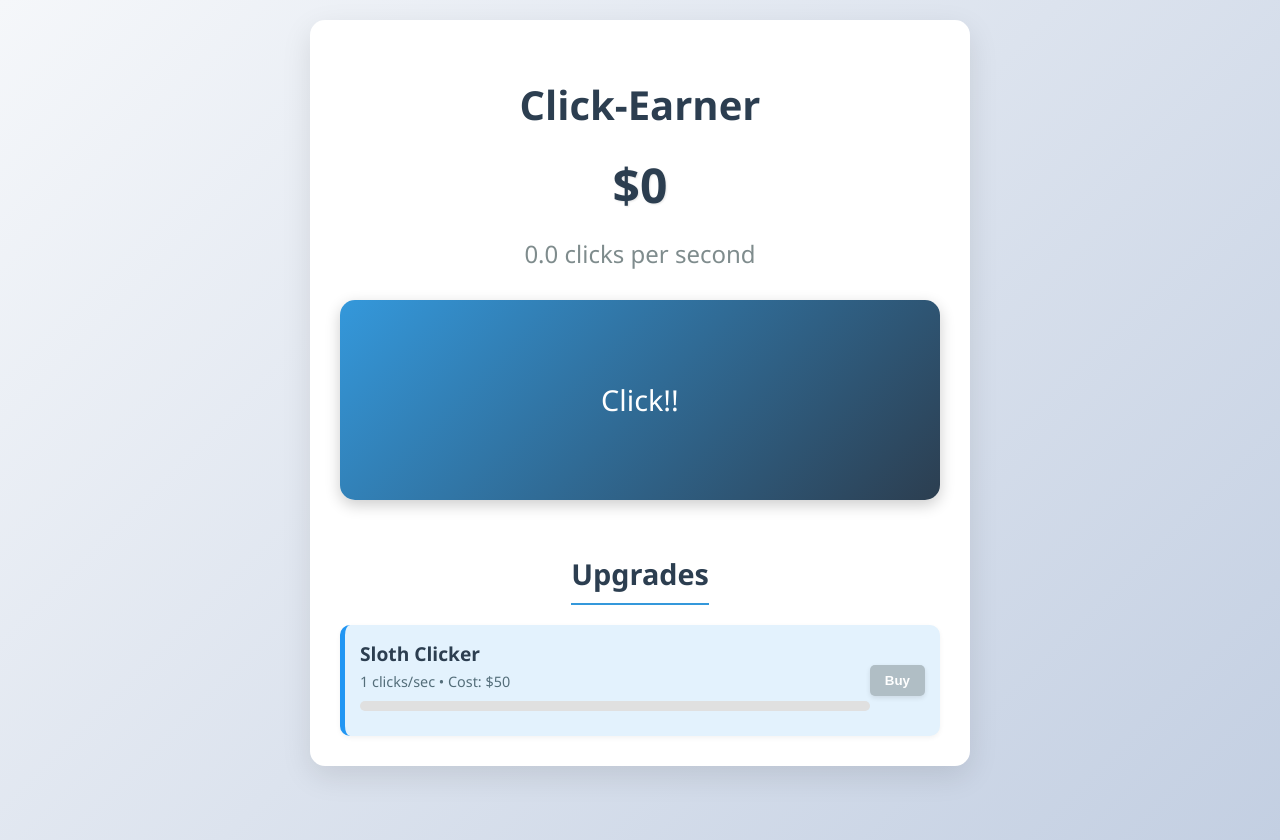
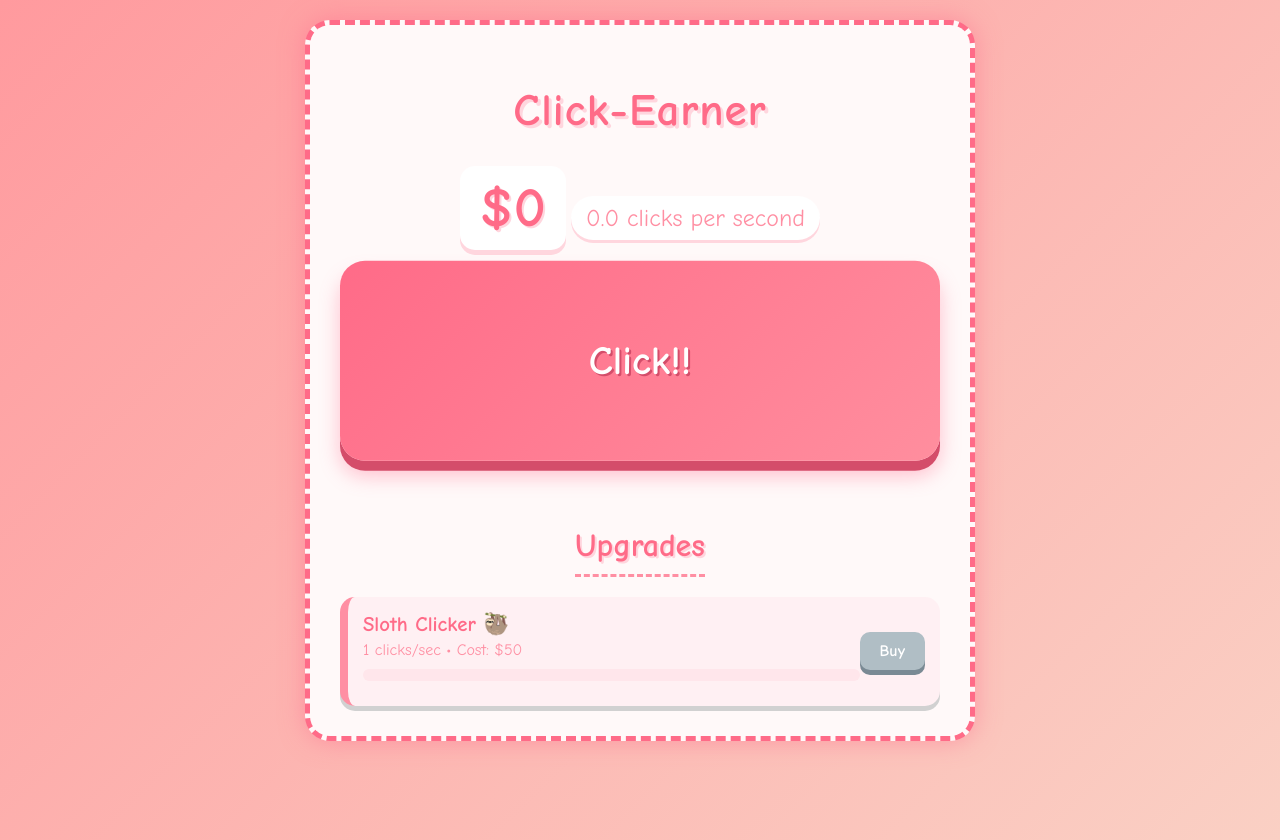
Before and after one commit to earnclicker/earnclicker.github.io, a plain HTML site: page index.html in a window 1280 px wide. Drawn offline with Linux system fonts and the light colour scheme.

Commit message:
Update index.html

```diff
--- a/index.html
+++ b/index.html
@@ -3,63 +3,107 @@
 <head>
     <meta charset="UTF-8">
     <meta name="viewport" content="width=device-width, initial-scale=1.0">
-    <title>Click-Earner</title>
+    <title>Click-Earner: Cartoonish Adventure</title>
     <style>
+        /* Cartoonish & Playful Styling */
         body {
-            font-family: 'Segoe UI', Tahoma, Geneva, Verdana, sans-serif;
+            font-family: 'Comic Sans MS', 'Arial Rounded MT Bold', sans-serif;
             text-align: center;
-            background: linear-gradient(135deg, #f5f7fa 0%, #c3cfe2 100%);
+            background: linear-gradient(135deg, #ff9a9e 0%, #fad0c4 100%);
             margin: 0;
             padding: 20px;
             min-height: 100vh;
             user-select: none;
             overflow-x: hidden;
         }
+
         #game-container {
             max-width: 600px;
             margin: 0 auto;
-            background-color: white;
+            background-color: #fff9f9;
             padding: 30px;
+            border-radius: 25px;
+            box-shadow: 0 10px 30px rgba(255, 105, 140, 0.3);
+            position: relative;
+            border: 5px dashed #ff6b88;
+            animation: pulse 2s infinite;
+        }
+
+        @keyframes pulse {
+            0% { box-shadow: 0 0 15px rgba(255, 105, 140, 0.3); }
+            50% { box-shadow: 0 0 25px rgba(255, 105, 140, 0.5); }
+            100% { box-shadow: 0 0 15px rgba(255, 105, 140, 0.3); }
+        }
+
+        h1 {
+            color: #ff6b88;
+            margin-bottom: 10px;
+            font-size: 2.8rem;
+            text-shadow: 3px 3px 0 #ffd6de;
+            letter-spacing: 1px;
+        }
+
+        #points-display {
+            font-size: 3.5rem;
+            margin: 20px 0;
+            color: #ff6b88;
+            font-weight: bold;
+            text-shadow: 2px 2px 0 #ffd6de;
+            background: white;
+            padding: 10px 20px;
             border-radius: 15px;
-            box-shadow: 0 10px 30px rgba(0,0,0,0.1);
-            position: relative;
+            display: inline-block;
+            box-shadow: 0 5px 0 #ffd6de;
         }
-        #points-display {
-            font-size: 3rem;
-            margin: 20px 0;
-            color: #2c3e50;
-            font-weight: bold;
-            text-shadow: 1px 1px 2px rgba(0,0,0,0.1);
-        }
+
         #cps-display {
             font-size: 1.5rem;
-            color: #7f8c8d;
+            color: #ff8fa3;
             margin-bottom: 30px;
+            background: white;
+            padding: 8px 15px;
+            border-radius: 50px;
+            display: inline-block;
+            box-shadow: 0 3px 0 #ffd6de;
         }
+
+        /* Click Area (Cartoonish Button) */
         #click-area {
             height: 200px;
-            background: linear-gradient(135deg, #3498db 0%, #2c3e50 100%);
-            border-radius: 15px;
+            background: linear-gradient(135deg, #ff6b88 0%, #ff8e9e 100%);
+            border-radius: 25px;
             display: flex;
             align-items: center;
             justify-content: center;
             color: white;
-            font-size: 1.8rem;
+            font-size: 2.5rem;
+            font-weight: bold;
             cursor: pointer;
             margin-bottom: 30px;
-            transition: transform 0.1s, box-shadow 0.1s;
-            box-shadow: 0 5px 15px rgba(0,0,0,0.2);
+            transition: all 0.2s;
+            box-shadow: 0 10px 0 #d44d6a, 0 15px 20px rgba(255, 105, 140, 0.4);
             position: relative;
             overflow: hidden;
+            text-shadow: 2px 2px 0 #d44d6a;
+            animation: bounce 1.5s infinite;
         }
+
+        @keyframes bounce {
+            0%, 100% { transform: translateY(0); }
+            50% { transform: translateY(-10px); }
+        }
+
         #click-area:hover {
-            transform: translateY(-2px);
-            box-shadow: 0 7px 20px rgba(0,0,0,0.25);
+            transform: translateY(-5px) scale(1.02);
+            box-shadow: 0 12px 0 #d44d6a, 0 20px 25px rgba(255, 105, 140, 0.5);
         }
+
         #click-area:active {
-            transform: translateY(1px);
-            box-shadow: 0 3px 10px rgba(0,0,0,0.2);
+            transform: translateY(5px) scale(0.98);
+            box-shadow: 0 5px 0 #d44d6a, 0 10px 15px rgba(255, 105, 140, 0.4);
         }
+
+        /* Coin Jump Animation */
         .coin {
             position: absolute;
             width: 30px;
@@ -68,108 +112,125 @@
             border-radius: 50%;
             pointer-events: none;
             animation: coinJump 1s ease-out forwards;
-            box-shadow: 0 0 10px rgba(255,215,0,0.7);
+            box-shadow: 0 0 15px rgba(255, 215, 0, 0.8);
             z-index: 10;
         }
+
         @keyframes coinJump {
-            0% {
-                transform: translateY(0) scale(0.8);
-                opacity: 1;
-            }
-            50% {
-                transform: translateY(-100px) scale(1.2);
-                opacity: 1;
-            }
-            100% {
-                transform: translateY(-200px) scale(0.5);
-                opacity: 0;
-            }
+            0% { transform: translateY(0) scale(0.8); opacity: 1; }
+            50% { transform: translateY(-120px) scale(1.3); opacity: 1; }
+            100% { transform: translateY(-250px) scale(0.5); opacity: 0; }
         }
+
+        /* Upgrades Section (Cartoonish Cards) */
         #upgrades-container {
             display: flex;
             flex-direction: column;
             gap: 15px;
         }
+
         .upgrade {
-            background-color: #f8f9fa;
+            background-color: white;
             padding: 15px;
-            border-radius: 10px;
+            border-radius: 15px;
             display: flex;
             justify-content: space-between;
             align-items: center;
             transition: all 0.3s ease;
-            box-shadow: 0 2px 5px rgba(0,0,0,0.05);
-            border-left: 5px solid #3498db;
+            box-shadow: 0 5px 0 #d1d1d1;
+            border-left: 8px solid #ff6b88;
+            position: relative;
+            overflow: hidden;
         }
+
         .upgrade.unlocked {
-            background-color: #e3f2fd;
-            border-left-color: #2196f3;
+            background-color: #fff0f3;
+            border-left-color: #ff8fa3;
+            animation: wiggle 0.5s ease;
         }
+
+        @keyframes wiggle {
+            0%, 100% { transform: rotate(0deg); }
+            25% { transform: rotate(-2deg); }
+            75% { transform: rotate(2deg); }
+        }
+
         .upgrade.locked {
             display: none;
         }
+
         .upgrade-btn {
-            padding: 8px 15px;
+            padding: 10px 20px;
             border: none;
-            border-radius: 5px;
+            border-radius: 10px;
             cursor: pointer;
             font-weight: bold;
             transition: all 0.2s;
             background: linear-gradient(135deg, #4CAF50 0%, #2E7D32 100%);
             color: white;
-            box-shadow: 0 2px 5px rgba(0,0,0,0.1);
+            box-shadow: 0 5px 0 #2a6130;
+            font-family: 'Comic Sans MS', sans-serif;
+            font-size: 1rem;
         }
+
         .upgrade-btn:hover:not(:disabled) {
-            transform: translateY(-2px);
-            box-shadow: 0 4px 8px rgba(0,0,0,0.15);
+            transform: translateY(-3px);
+            box-shadow: 0 8px 0 #2a6130;
         }
+
         .upgrade-btn:active:not(:disabled) {
-            transform: translateY(0);
+            transform: translateY(2px);
+            box-shadow: 0 3px 0 #2a6130;
         }
+
         .upgrade-btn:disabled {
             background: #b0bec5;
+            box-shadow: 0 5px 0 #7a8a94;
             cursor: not-allowed;
         }
+
         .upgrade-info {
             text-align: left;
             flex-grow: 1;
         }
+
         .upgrade-name {
             font-weight: bold;
-            font-size: 1.2rem;
-            color: #2c3e50;
+            font-size: 1.3rem;
+            color: #ff6b88;
             margin-bottom: 5px;
         }
+
         .upgrade-stats {
-            font-size: 0.9rem;
-            color: #546e7a;
+            font-size: 1rem;
+            color: #ff8fa3;
         }
+
         .progress-container {
             width: 100%;
-            background-color: #e0e0e0;
-            border-radius: 5px;
+            background-color: #ffe6eb;
+            border-radius: 10px;
             margin: 10px 0;
-            height: 10px;
+            height: 12px;
             overflow: hidden;
         }
+
         .progress-bar {
             height: 100%;
-            background: linear-gradient(90deg, #3498db 0%, #2c3e50 100%);
+            background: linear-gradient(90deg, #ff6b88 0%, #ff8e9e 100%);
             width: 0%;
             transition: width 0.3s;
+            border-radius: 10px;
         }
-        h1 {
-            color: #2c3e50;
-            margin-bottom: 10px;
-            font-size: 2.5rem;
-        }
+
         h2 {
-            color: #2c3e50;
+            color: #ff6b88;
             margin-bottom: 20px;
-            font-size: 1.8rem;
-            border-bottom: 2px solid #3498db;
+            font-size: 2rem;
+            border-bottom: 3px dashed #ff8fa3;
             padding-bottom: 10px;
             display: inline-block;
+            text-shadow: 2px 2px 0 #ffd6de;
         }
     </style>
 </head>
@@ -197,18 +258,18 @@
 
         // Clicker definitions
         const clickerTypes = [
-            { name: "Sloth Clicker", unlockAt: 50, cps: 1, cost: 50, owned: 0, unlocked: false, shown: false },
-            { name: "Turtle Clicker", unlockAt: 100, cps: 2, cost: 100, owned: 0, unlocked: false, shown: false },
-            { name: "Rabbit Clicker", unlockAt: 250, cps: 4, cost: 250, owned: 0, unlocked: false, shown: false },
-            { name: "Fox Clicker", unlockAt: 500, cps: 8, cost: 500, owned: 0, unlocked: false, shown: false },
-            { name: "Cheetah Clicker", unlockAt: 1000, cps: 16, cost: 1000, owned: 0, unlocked: false, shown: false },
-            { name: "Falcon Clicker", unlockAt: 2500, cps: 32, cost: 2500, owned: 0, unlocked: false, shown: false },
-            { name: "Jet Clicker", unlockAt: 5000, cps: 64, cost: 5000, owned: 0, unlocked: false, shown: false },
-            { name: "Laser Clicker", unlockAt: 10000, cps: 128, cost: 10000, owned: 0, unlocked: false, shown: false },
-            { name: "Quantum Clicker", unlockAt: 25000, cps: 256, cost: 25000, owned: 0, unlocked: false, shown: false },
-            { name: "Time Clicker", unlockAt: 50000, cps: 512, cost: 50000, owned: 0, unlocked: false, shown: false },
-            { name: "Light Clicker", unlockAt: 100000, cps: 1024, cost: 100000, owned: 0, unlocked: false, shown: false },
-            { name: "God Clicker", unlockAt: 250000, cps: 2048, cost: 250000, owned: 0, unlocked: false, shown: false }
+            { name: "Sloth Clicker 🦥", unlockAt: 50, cps: 1, cost: 50, owned: 0, unlocked: false, shown: false },
+            { name: "Turtle Clicker 🐢", unlockAt: 100, cps: 2, cost: 100, owned: 0, unlocked: false, shown: false },
+            { name: "Rabbit Clicker 🐇", unlockAt: 250, cps: 4, cost: 250, owned: 0, unlocked: false, shown: false },
+            { name: "Fox Clicker 🦊", unlockAt: 500, cps: 8, cost: 500, owned: 0, unlocked: false, shown: false },
+            { name: "Cheetah Clicker 🐆", unlockAt: 1000, cps: 16, cost: 1000, owned: 0, unlocked: false, shown: false },
+            { name: "Falcon Clicker 🦅", unlockAt: 2500, cps: 32, cost: 2500, owned: 0, unlocked: false, shown: false },
+            { name: "Jet Clicker ✈️", unlockAt: 5000, cps: 64, cost: 5000, owned: 0, unlocked: false, shown: false },
+            { name: "Laser Clicker 🔫", unlockAt: 10000, cps: 128, cost: 10000, owned: 0, unlocked: false, shown: false },
+            { name: "Quantum Clicker ⚛️", unlockAt: 25000, cps: 256, cost: 25000, owned: 0, unlocked: false, shown: false },
+            { name: "Time Clicker ⏳", unlockAt: 50000, cps: 512, cost: 50000, owned: 0, unlocked: false, shown: false },
+            { name: "Light Clicker 💡", unlockAt: 100000, cps: 1024, cost: 100000, owned: 0, unlocked: false, shown: false },
+            { name: "God Clicker 👑", unlockAt: 250000, cps: 2048, cost: 250000, owned: 0, unlocked: false, shown: false }
         ];
 
         // DOM elements
@@ -327,6 +388,10 @@
             // Create coin jump effect
             createCoinJump(x, y);
 
+            // Optional: Add click sound (uncomment if you add audio)
+            // const clickSound = new Audio('click.mp3');
+            // clickSound.play();
+
             updateUI();
         });
 
@@ -349,6 +414,10 @@
                     updateUpgradeVisibility(index + 1);
                 }
 
+                // Optional: Add purchase sound (uncomment if you add audio)
+                // const buySound = new Audio('buy.mp3');
+                // buySound.play();
+
                 updateUI();
             }
         }
@@ -357,9 +426,9 @@
         function startAutoClicker(index) {
             const clicker = clickerTypes[index];
             const interval = setInterval(() => {
-                points += clicker.cps * clicker.owned / 10; // Divide by 10 because we run 10x per second
+                points += clicker.cps * clicker.owned / 10; // Divide by 10 for smoother increments
                 updateUI();
-            }, 100); // Run 10 times per second for smoother increments
+            }, 100); // Run 10 times per second
 
             clickers.push(interval);
         }
```
